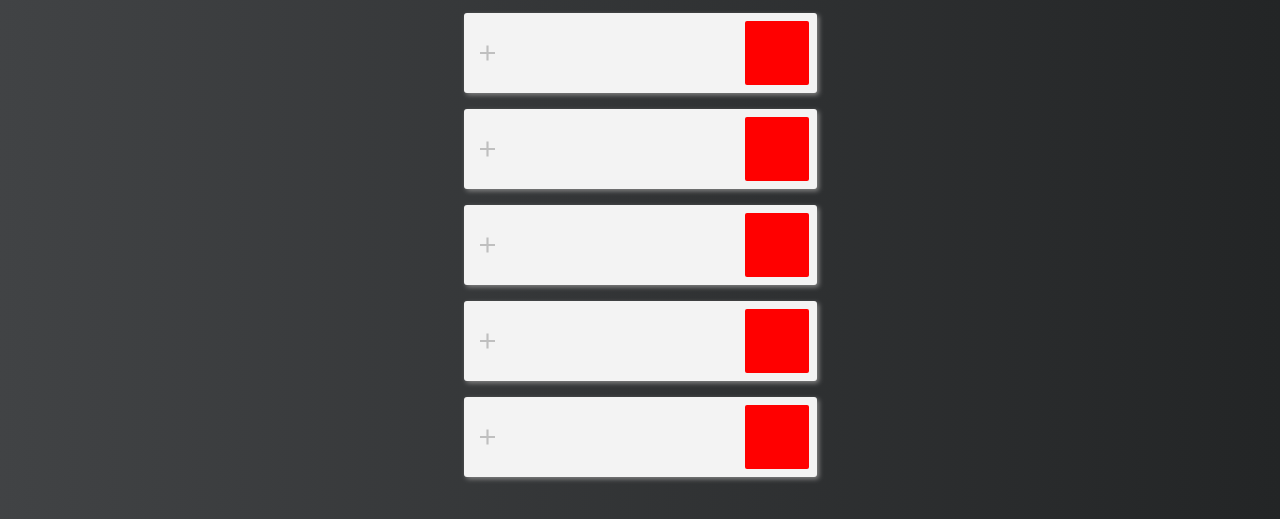
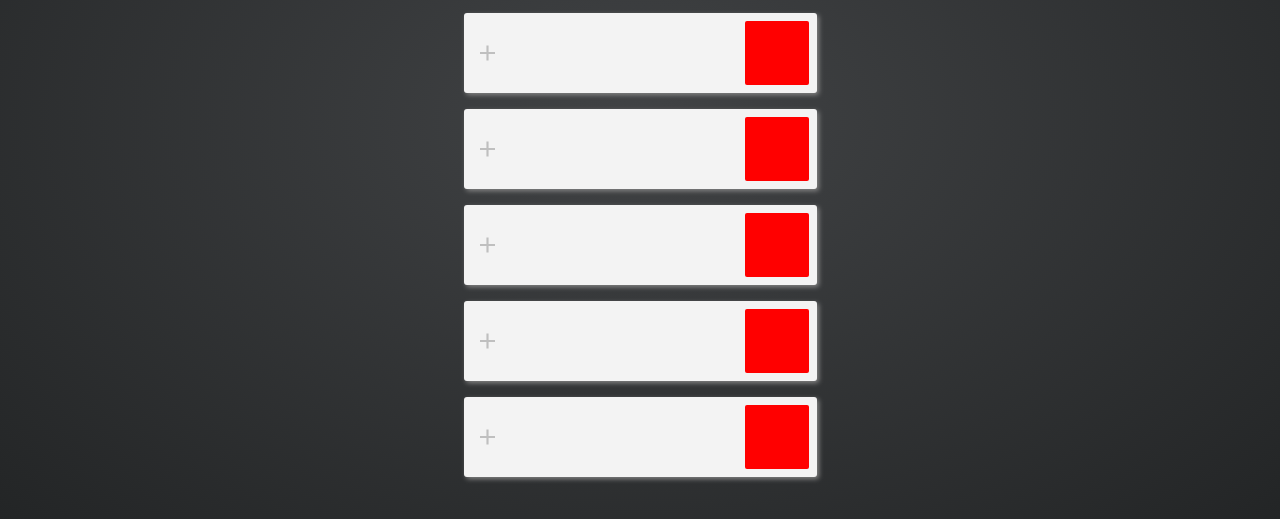
Before and after one commit to 30ozSteak/Juicy, a website: page public/index.html in a window 1280 px wide. Shown: the part 281-800 px from the top of the page. Drawn offline with Linux system fonts and the light colour scheme.

Commit message:
change gradient to radial

```diff
--- a/public/style.css
+++ b/public/style.css
@@ -6,8 +6,8 @@
 
 body {
   background: #232526;
-  background: -webkit-linear-gradient(to right, #414345, #232526);
-  background: linear-gradient(to right, #414345, #232526);
+  /* background: -webkit-linear-gradient(to right, #414345, #232526); */
+  background: radial-gradient(#414345, #232526);
 
   height: 100vh;
 }
```
